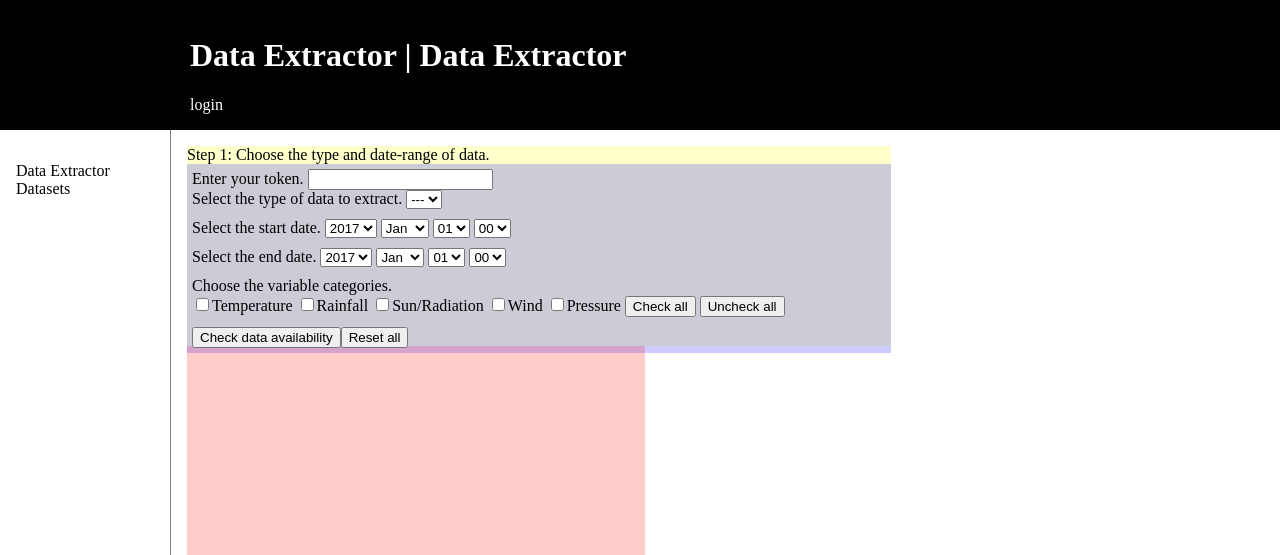
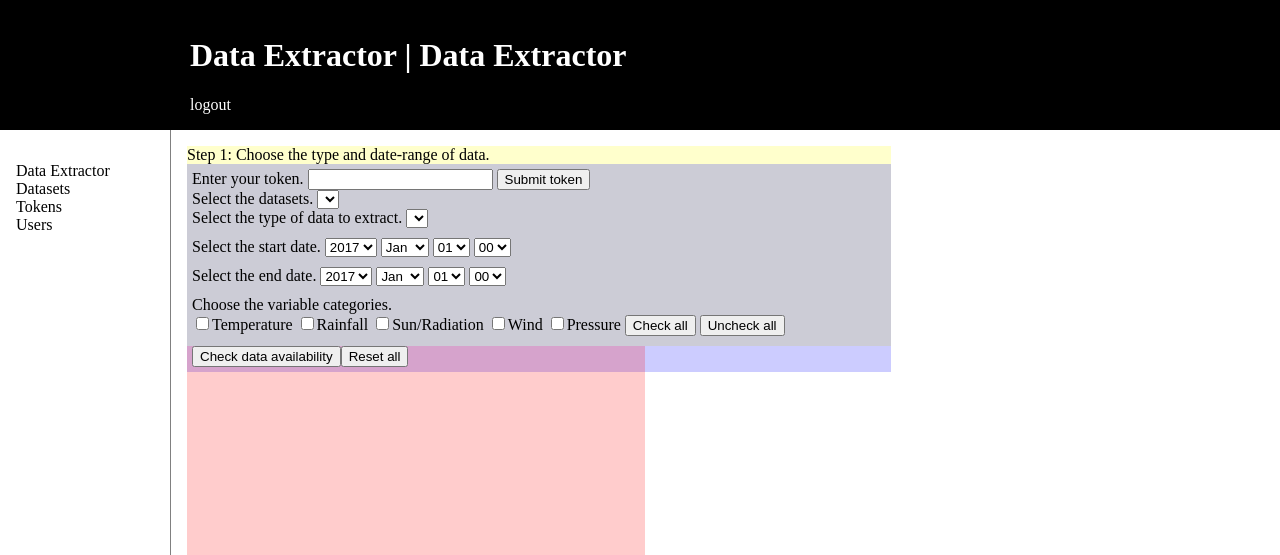
Before and after one commit to AndyGabey/extractor, a Flask app: template Extractor/templates/data_extractor.html in a window 1280 px wide; the page is wider, and only the part inside the window is pictured. Shown: the top 555 px of that part. Run offline with Flask 2, Linux system fonts and the light colour scheme; the template is opened without the code that fills it, so the values that code supplies are empty; parts of the project's set-up code (start-up, migrations or seed data) failed here and were passed over; some libraries are stand-ins or nearby versions.

Commit message:
User now first provides a token to display the available datasets.

```diff
--- a/Extractor/templates/data_extractor.html
+++ b/Extractor/templates/data_extractor.html
@@ -1,9 +1,10 @@
-{% extends "layout.html" %}
+<!DOCTYPE html>
+<html>
+    <head>
+	<meta charset="utf-8">
+	<title>UoR Met Data Extractor|Data Extractor</title>
+	<!--link rel=stylesheet type=text/css href="/static/style.css"-->
 
-{% block title %}Data Extractor{% endblock %}
-
-
-{% block head %}
 <style type="text/css">
 body
 	{
@@ -199,6 +200,27 @@ function divideLog() {
 }
 
 // Wrapper function to perform sanity check for Step 1.
+
+function getDB(token){
+	$.getJSON( "/user_token/"+token+".json", function(data) {
+		logMessage("Token is valid.");
+
+		var datasets = data['token']['datasets'];
+		var dropDown = '<option selected value="---">---</option>';
+		for (var i=0; i<datasets.length;i++)
+			{
+				dropDown += '<option value="'+datasets[i]+'">'+datasets[i]+'</option>';
+			}
+
+		// Begin constructing the variable table dynamically.
+		$("#databases").html(dropDown);
+
+		divideLog();
+	}).fail(function(){
+		logMessage("Token not found.");
+	});
+
+}
 function checkStepOne() {
 	$("#check_step_one").prop('disabled',true);
 	logMessage("Initialising input sanity check...");
@@ -261,9 +283,6 @@ function checkStepOne() {
 	if (!err)
 		{
 			logMessage("Input sanity check passed.");
-
-
-
 
 			// Need another json to look at the user database to determine what data level
 			// the user can retrieve.
@@ -414,7 +433,7 @@ function generateURL() {
 			url += "&data_format="+$("#output_format").val();
 
 			// Display the URL in the text field
-																									              $("#direct_url").html('<a href="' + url + '">get data url</a>');
+		    $("#direct_url").html('<a href="' + url + '">get data url</a>');
 			return url;
 
 		}
@@ -437,6 +456,12 @@ $(function(){
 	// Check / Uncheck all functionalities upon clicks on buttons for variable categories.
 	$("#check_all_vartypes").click(function(){$('input[name="var_type"]').prop("checked",true);});
 	$("#uncheck_all_vartypes").click(function(){$('input[name="var_type"]').prop("checked",false);});
+	$("#submitToken").click(function(){
+		var token = $("#token").val();
+
+		if (token.length > 0) getDB(token);
+		else logMessage("Please enter a token.");
+	});
 
 	// Initiate check routine upon clicking on button.
 	$("#check_step_one").click(checkStepOne);
@@ -450,22 +475,91 @@ $(function(){
 	});
 });
 </script>
-{% endblock %}
 
-{% block body %}
+	<style>
+
+div.container {
+    width: 100%;
+    /*border: 1px solid gray;*/
+}
+
+header, footer {
+    padding: 16px;
+    padding-left: 190px;
+    color: white;
+    background-color: black;
+   /* clear: left; */
+    text-align: left;
+}
+
+html, body {
+    margin: 0 !important;
+    padding: 0 !important;
+}
+
+.auth {
+    color: white;
+    text-align: right;
+    text-decoration: none;
+}
+
+nav {
+    float: left;
+    max-width: 160px;
+    margin: 0;
+    padding: 16px;
+}
+
+nav ul {
+    list-style-type: none;
+    padding: 0;
+}
+
+nav ul a {
+    text-decoration: none;
+    color: inherit;
+}
+
+article {
+    margin-left: 170px;
+    border-left: 1px solid gray;
+    padding: 16px;
+}
+	</style>
+    </head>
+    <body>
+	<div class="container">
+	    <header>
+		<h1>Data Extractor | Data Extractor</h1>
+
+		    <a class="auth" href="/logout">logout</a>
+
+	    </header>
+
+	    <nav>
+		<ul>
+		    <li><a href="/data_extractor">Data Extractor</a></li>
+		    <li><a href="/datasets">Datasets</a></li>
+
+			<li><a href="/user_tokens">Tokens</a></li>
+			<li><a href="/users">Users</a></li>
+
+		</ul>
+	    </nav>
+
+	    <article>
+
 <div id="left_panel">
 Step 1: Choose the type and date-range of data.
 <div id="datatype">
 Enter your token.
 <input type="text" id="token"/>
+<button id="submitToken">Submit token</button>
 <br>
+Select the datasets.
+<select id="databases"></select><br>
 Select the type of data to extract.
-<select id="type_aws">
-    <option value="">---</option>
-    {% for dataset in datasets %}
-    <option value="{{ dataset.name }}">{{ dataset.long_name }}</option>
-    {% endfor %}
-</select>
+<select id="type_aws"></select>
 </div>
 <div id="start_date">Select the start date.
 <select id="startY">
@@ -576,4 +670,10 @@ Select the output format.
 <span>HTTP API URL: <div name="url" id="direct_url"></div></span>
 </div>
 </div>
-{% endblock %}
+
+	    </article>
+
+	    <footer></footer>
+	</div>
+    </body>
+</html>
```
